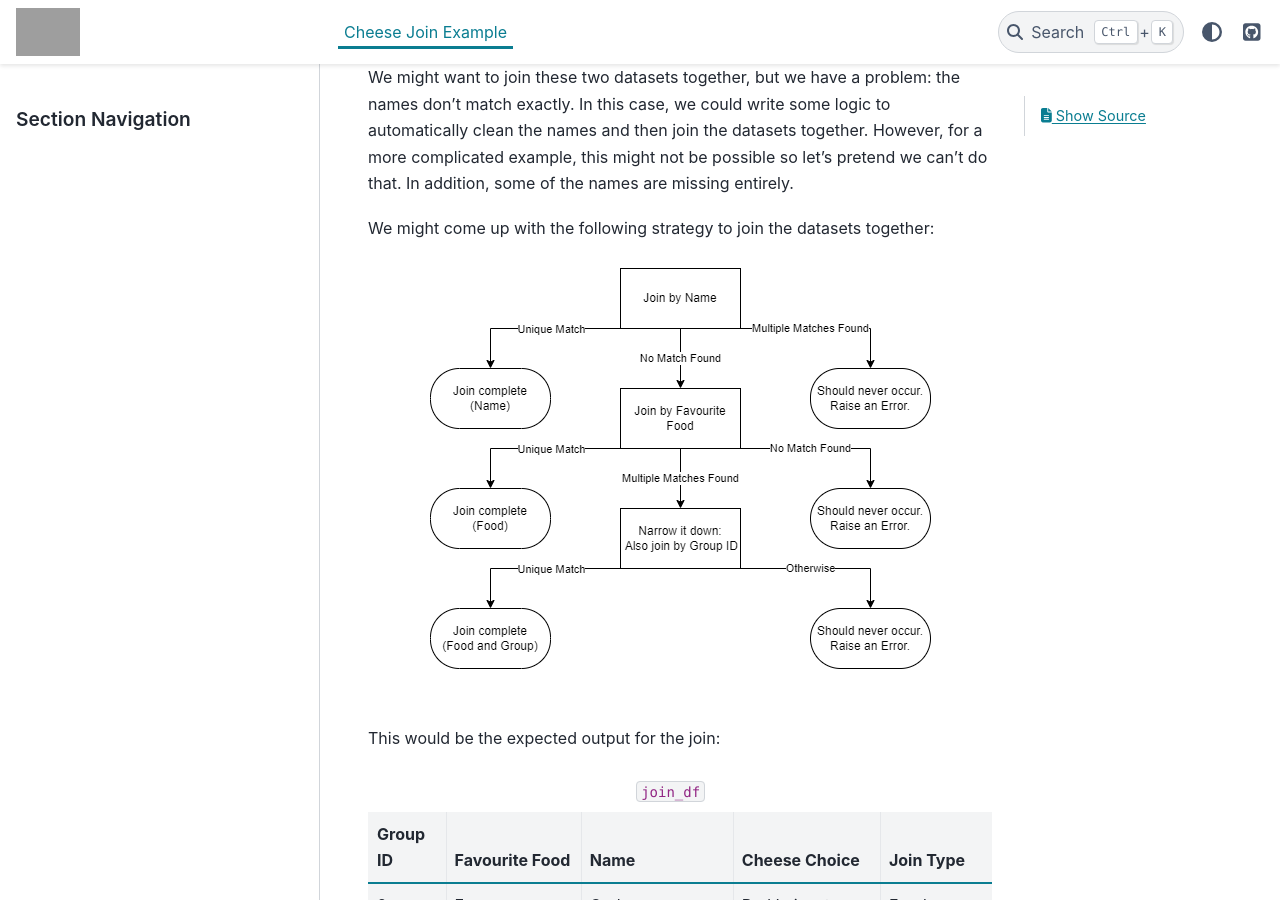
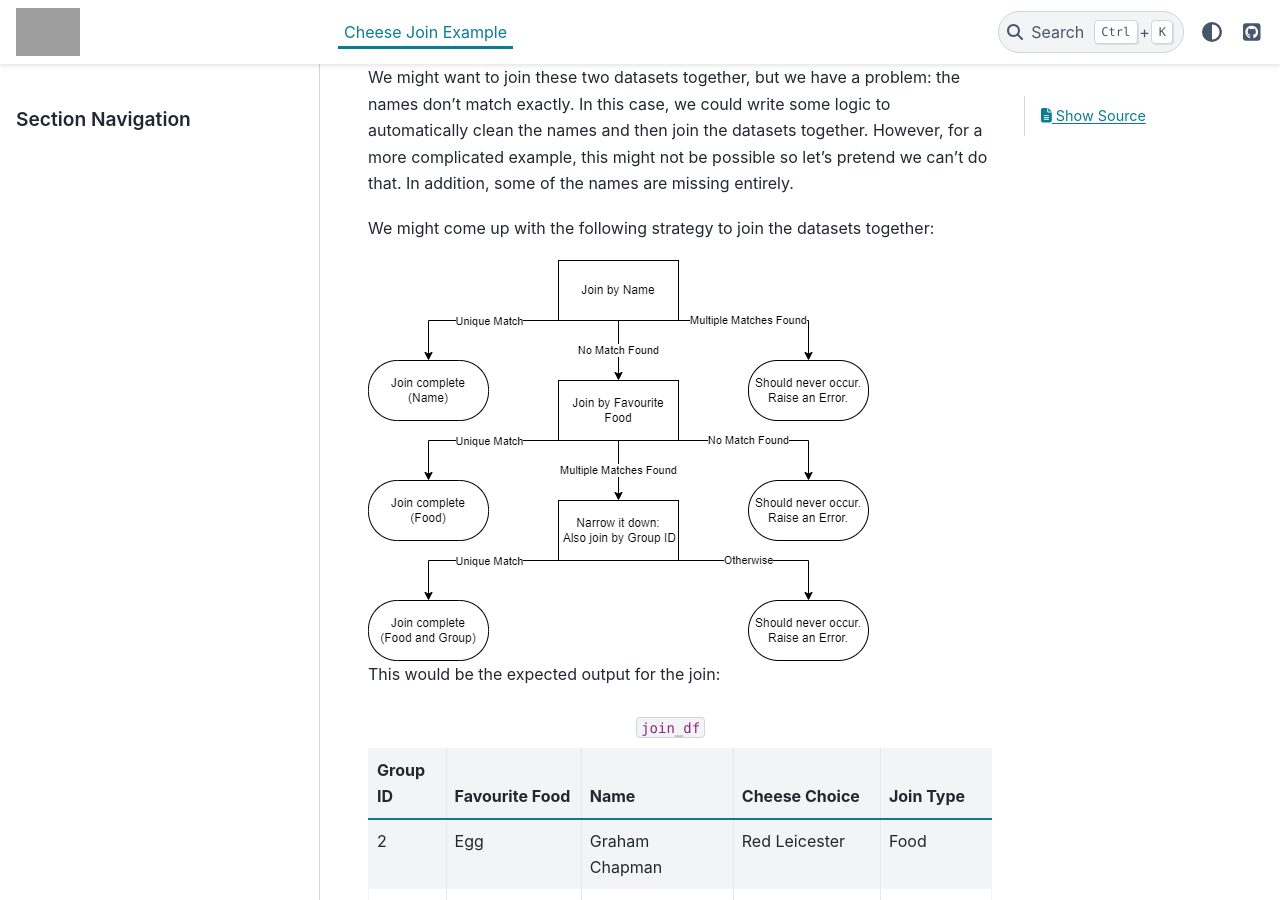
Before and after one commit to joinplex-dev/joinplex, a Sphinx documentation site: the page built from doc/source/reference/cheese_join.rst, in a window 1280 px wide and 900 px high, scrolled down 1135 px. Built offline with Sphinx 7.4.7 and the PyData theme 0.15.4, drawn with Linux system fonts in a browser that asks for light colours; grey boxes are pictures that could not be loaded.

Commit message:
Figure -> Image in RST

```diff
--- a/doc/source/reference/cheese_join.rst
+++ b/doc/source/reference/cheese_join.rst
@@ -45,11 +45,11 @@ are missing entirely.
 
 We might come up with the following strategy to join the datasets together:
 
-.. figure:: ../_static/reference/cheese_join/flowchart_light.png
+.. image:: ../_static/reference/cheese_join/flowchart_light.png
     :class: only-light
     :alt: Flowchart of the join strategy
 
-.. figure:: ../_static/reference/cheese_join/flowchart_dark.png
+.. image:: ../_static/reference/cheese_join/flowchart_dark.png
     :class: only-dark
     :alt: Flowchart of the join strategy
 
```
